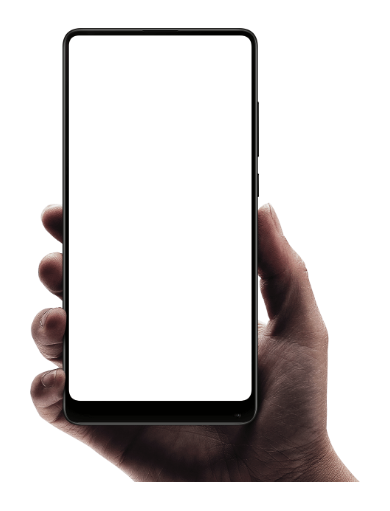
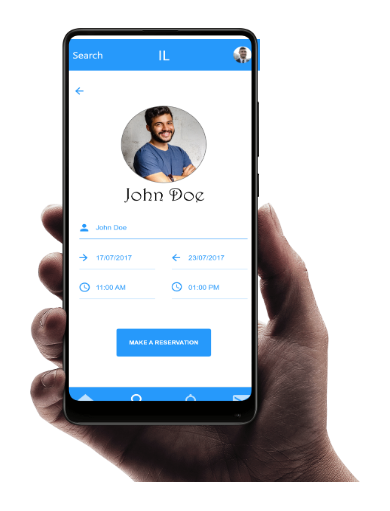
Before and after one commit to proyecto-movil/LandingPage, a plain HTML site: page index.html in a window 390 px wide. Shown: the top 511 px of the page. Drawn offline with nearby package versions, Linux system fonts and the light colour scheme.

Commit message:
Add img for mobile about

```diff
--- a/css/style.css
+++ b/css/style.css
@@ -17,6 +17,13 @@ body::-webkit-scrollbar-thumb {
   justify-content: center;
   align-items: center;
   min-height: 100vh;
+}
+.mobile-reserve{
+  background-image: url("../img/About_Mobile/reserveXl.png");
+  background-position-x: 30%;
+  background-position-y: 14%;
+  background-size: 55%;
+  background-repeat: no-repeat;
 }
 /*fin seccion about mobile*/
 /*seccion de about call*/
--- a/index.html
+++ b/index.html
@@ -21,7 +21,7 @@
     <!--Seccion Mobile about-->
     <div class="container seccion-mobile-about">
       <div class="row">
-        <div class="col m12 l6">
+        <div class="col m12 l6 mobile-reserve">
           <img
             src="./img/About_Mobile/mobile-with-hand.png"
             class="responsive-img"
```
Also changed, not shown: img/About_Mobile/reserveXXL.png (added), img/About_Mobile/reserveXXXL.png (added), img/About_Mobile/reserveXl.png (added).
